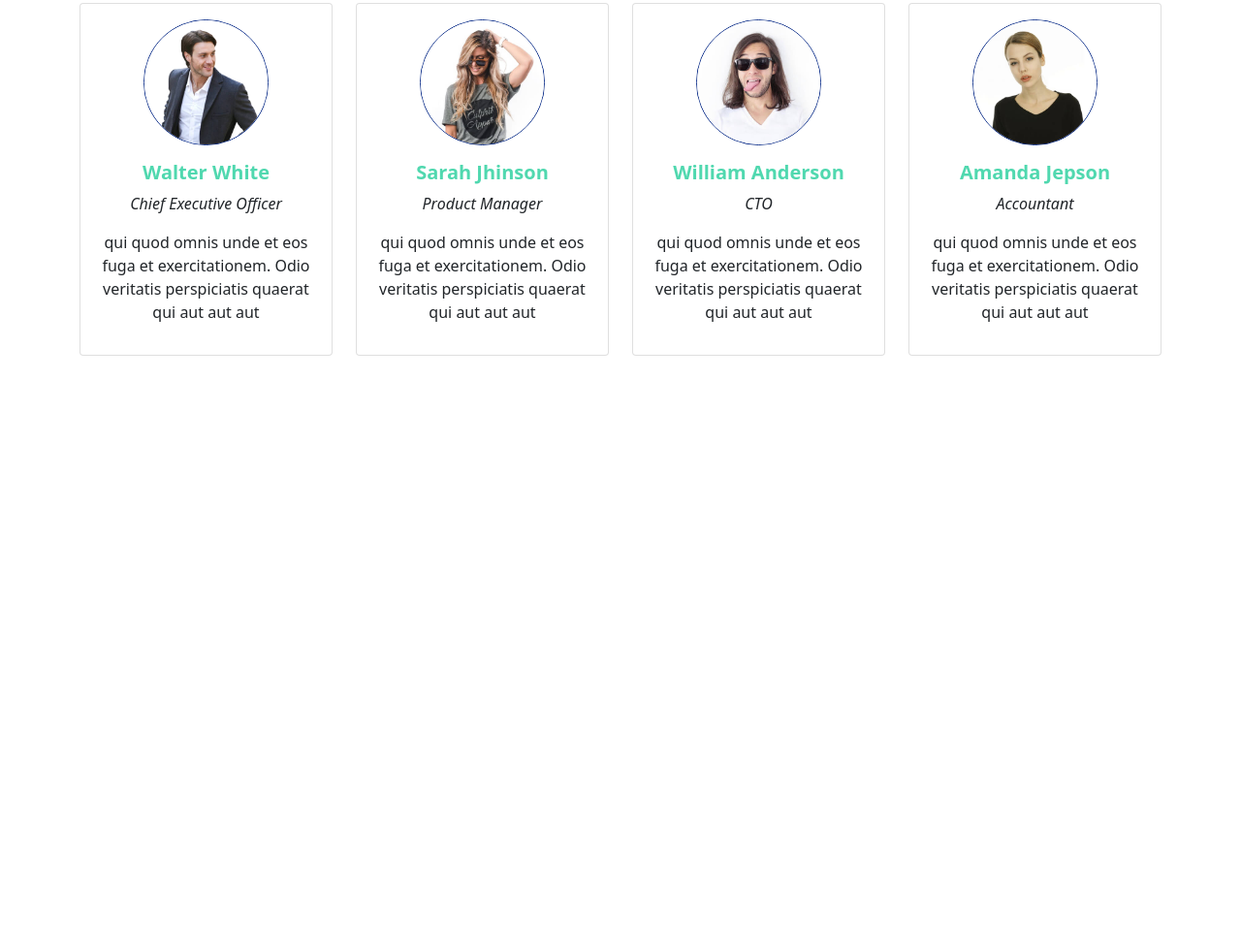
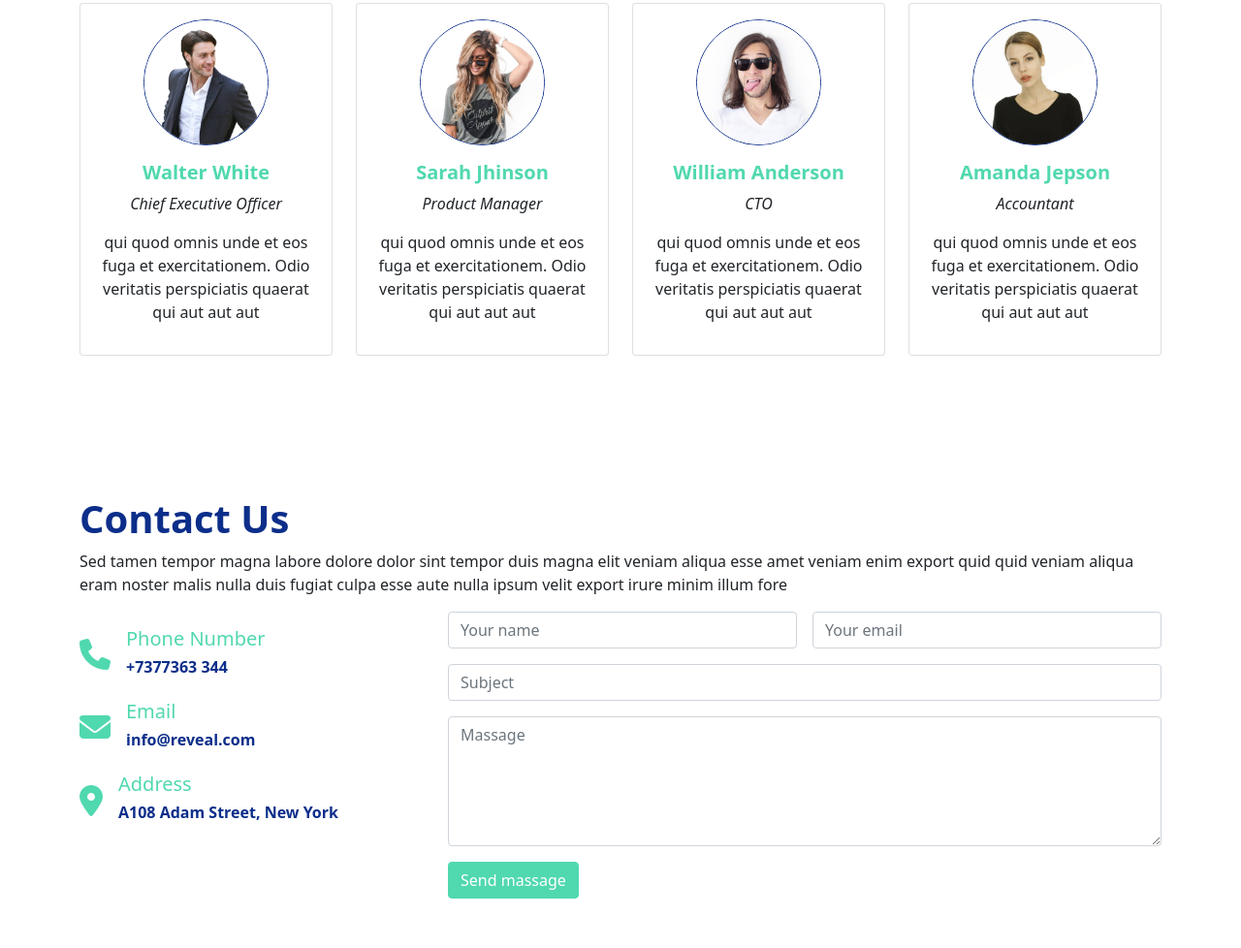
Before and after one commit to sumaakter1/Reveal-bootstrap, a plain HTML site: page index.html in a window 1280 px wide. Shown: the part 2792-3770 px from the top of the page at 97% size. Before the commit the page ends 3255 px from the top, so only its background shows below. Drawn offline with Linux system fonts and the light colour scheme.

Commit message:
contact us added

```diff
--- a/index.html
+++ b/index.html
@@ -228,6 +228,52 @@
               </div>
         </section>
 
+        <!-- contact us section  -->
+        <section class="container my-5 py-5">
+            <h1 class="text-primary fw-bold">Contact Us</h1>
+            <p>Sed tamen tempor magna labore dolore dolor sint tempor duis magna elit veniam aliqua esse amet veniam enim export quid quid veniam aliqua eram noster malis nulla duis fugiat culpa esse aute nulla ipsum velit export irure minim illum fore</p>
+            <div class="row">
+                <div class="col-md-4 col-12">
+                    <div class="d-flex align-items-center my-3">
+                        <div>
+                            <i class="fa-solid fa-phone text-secondary fa-2x pe-3"></i>
+                        </div>
+                        <div>
+                            <h5 class="text-secondary">Phone Number</h5>
+                            <h6 class="text-primary fw-bold">+7377363 344</h6>
+                        </div>
+                    </div>
+                    <div class="d-flex align-items-center my-3">
+                        <div>
+                            <i class="fa-solid fa-envelope text-secondary fa-2x pe-3"></i>
+                        </div>
+                        <div>
+                            <h5 class="text-secondary">Email</h5>
+                            <h6 class="text-primary fw-bold">info@reveal.com</h6>
+                        </div>
+                    </div>
+                    <div class="d-flex align-items-center my-3">
+                        <div>
+                            <i class="fa-solid fa-location-dot text-secondary fa-2x pe-3"></i>
+                        </div>
+                        <div>
+                            <h5 class="text-secondary">Address</h5>
+                            <h6 class="text-primary fw-bold">A108 Adam Street, New York</h6>
+                        </div>
+                    </div>
+                </div>
+                <div class="col-md-8 col-12">
+                    <div class="d-flex">
+                        <input type="text" class="form-control me-3" placeholder="Your name" >
+                        <input type="email" class="form-control" placeholder="Your email" >
+                    </div>
+                    <input type="text" class="form-control my-3" placeholder="Subject">
+                    <textarea name="" id="" cols="30" rows="5" placeholder="Massage" class="form-control my-3" ></textarea>
+                    <button class="btn btn-secondary">Send massage</button>
+                </div>
+            </div>
+        </section>
+
     </main>
 
 
```
